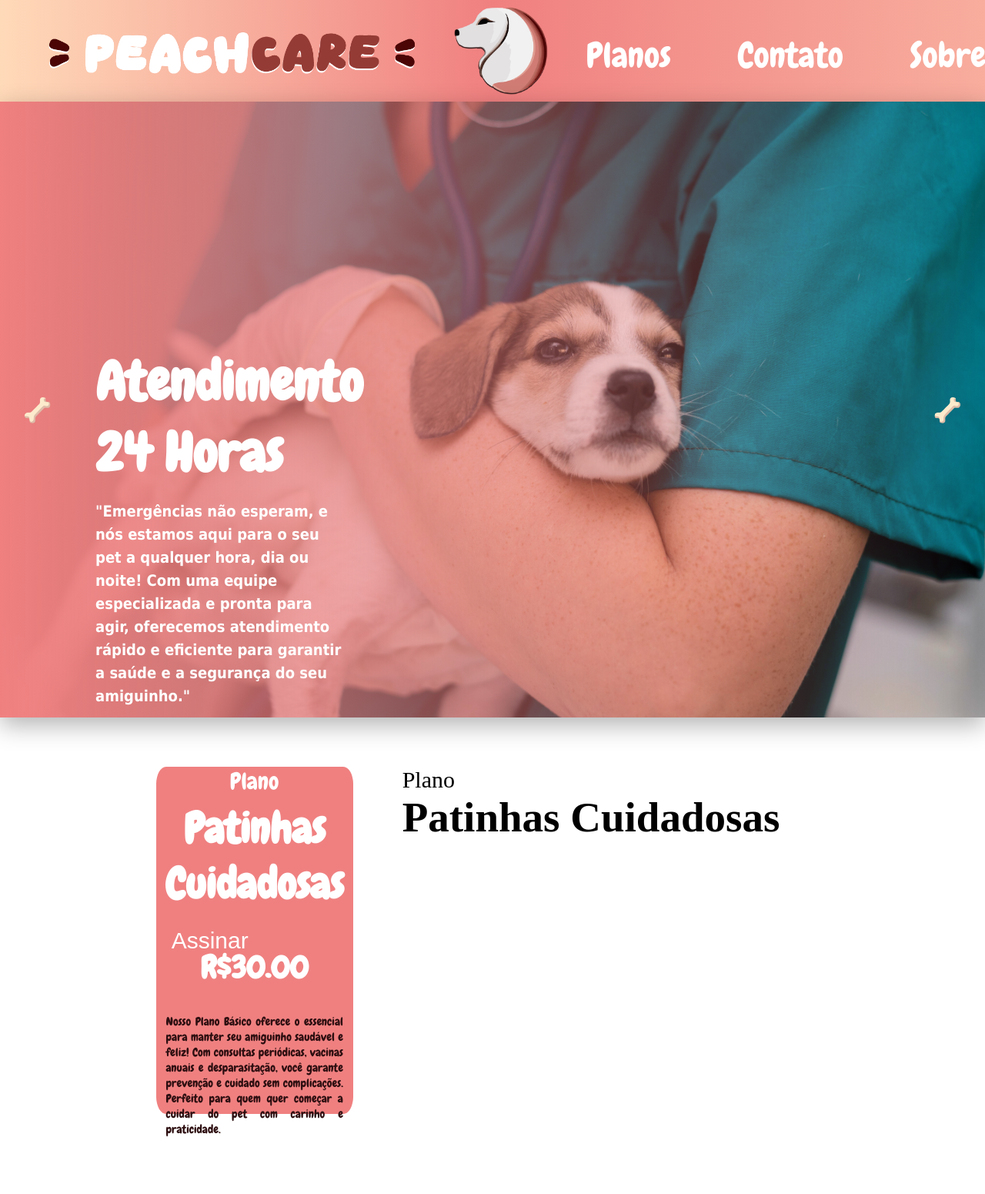
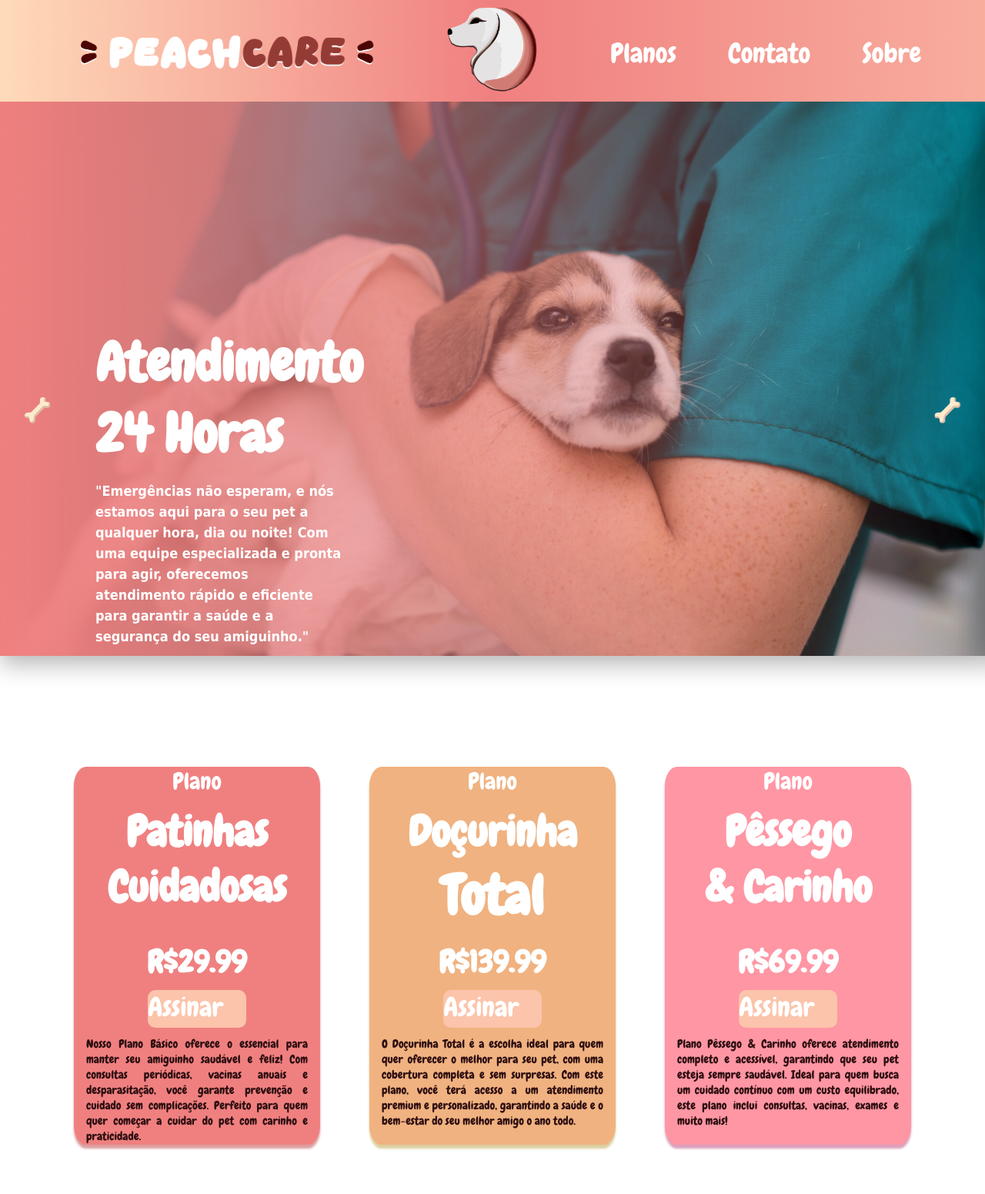
Before and after one commit to Faelavgtt/BancoDeDados, a PHP site: page /pages/home/index.html in a window 1280 px wide. Shown: the whole page at 77% size. Before the commit the page ends 1477 px from the top, so only its background shows below. Run offline with PHP 8.4, Linux system fonts and the light colour scheme; some web fonts are replaced; grey boxes are pictures that could not be loaded.

Commit message:
update 14 de fev

```diff
--- a/Desenvolvimento_Web/Fevereiro 25/12 de fevereiro/pages/home/index.html
+++ b/Desenvolvimento_Web/Fevereiro 25/12 de fevereiro/pages/home/index.html
@@ -6,6 +6,7 @@
     <title>Home</title>
     <link rel="shortcut icon" href="../../img/logo-img.png" type="image/x-icon">
     <link rel="stylesheet" href="../../style/home.css">
+
 </head>
 <header>
     <div class="header">
@@ -13,10 +14,9 @@
             <img src="../../img/logo-name-white.png" alt="peachcare" id="logo-name">
             <img src="../../img/logo-img.png" alt="logo-PeachCare" id="logo-img">
             <nav id="navbar">
-                <a>Planos</a>
-                <a>Contato</a>
-                <a>Sobre</a>
-
+                    <a>Planos</a>
+                    <a>Contato</a>
+                    <a>Sobre</a>
             </nav>
         </div>
     </div>
@@ -75,20 +75,32 @@
                 <div id="plano">
                     <a>Plano</a>
                     <h2>Patinhas Cuidadosas</h2>
-                    <h3>R$30.00</h3>
-                    <button>Assinar</button>
+                    <h3>R$29.99</h3>
+                    <button class="assinar">Assinar</button>
                     <a id="descricao-patinhas">Nosso Plano Básico oferece o essencial para manter seu amiguinho saudável e feliz! Com consultas periódicas, vacinas anuais e desparasitação, você garante prevenção e cuidado sem complicações.
                        Perfeito para quem quer começar a cuidar do pet com carinho e praticidade.</a>
                 </div>
                 <div id="plano2">
                     <a>Plano</a>
-                    <h2>Patinhas Cuidadosas</h2>
-
+                    <h2>Doçurinha <br><span style="font-size: 70px;">Total</span></h2>
+                    <h3>R$139.99</h3>
+                    <button class="assinar">Assinar</button>
+                    <a id="descricao-doce">O Doçurinha Total  é a escolha ideal para quem quer oferecer o melhor para seu pet, com uma cobertura completa e sem surpresas. Com este plano, você terá acesso a um atendimento premium e personalizado, garantindo a saúde e o bem-estar do seu melhor amigo o ano todo.</a>
+                </div>
+                <div id="plano3">
+                    <a>Plano</a>
+                    <h2>Pêssego <br>& Carinho</h2>
+                    <h3>R$69.99</h3>
+                    <button class="assinar">Assinar</button>
+                    <a id="descricao-patinhas">Plano Pêssego & Carinho oferece atendimento completo e acessível, garantindo que seu pet esteja sempre saudável. Ideal para quem busca um cuidado contínuo com um custo equilibrado, este plano inclui consultas, vacinas, exames e muito mais!</a>
 
                 </div>
-                <div id="plano3">
-
-                </div>
+            </div>
+            <div class="sevico">
+                <div></div>
+                <div></div>
+                <div></div>
+                <div></div>
             </div>
     </div>
     <script src="../../script/script.js"></script>
--- a/Desenvolvimento_Web/Fevereiro 25/12 de fevereiro/script/script.js
+++ b/Desenvolvimento_Web/Fevereiro 25/12 de fevereiro/script/script.js
@@ -2,6 +2,7 @@ const container = document.querySelector('.container_carrossel');
 const slides = document.querySelectorAll('.item_carrossel');
 const prev = document.getElementById('prev');
 const next = document.getElementById('next');
+
 
 let index = 0;
 
@@ -31,4 +32,9 @@ let autoSlide = setInterval(autoPlay, 10000);
 function resetAutoPlay() {
     clearInterval(autoSlide);
     autoSlide = setInterval(autoPlay, 10000);
-}
+};
+
+
+document.getElementById("assinar").addEventListener("click",() =>{
+    window.location.href = "../planos/plano-patinhas.html"
+})
--- a/Desenvolvimento_Web/Fevereiro 25/12 de fevereiro/style/base.css
+++ b/Desenvolvimento_Web/Fevereiro 25/12 de fevereiro/style/base.css
@@ -23,10 +23,6 @@
 
 }
 
-#banner>img{
-    width: 100%;
-
-}
 
 #logo-img{
     position: relative;
@@ -42,6 +38,7 @@
 }
 
 #navbar{
+    display: block;
     position: relative;
     font-family: "Chewy", serif;
     color: #ffffff;
@@ -50,3 +47,197 @@
     gap: 25%;
 
 }
+
+
+@media (max-width: 1300px){
+
+
+    #logo-img{
+        position: relative;
+        width: 125px;
+        padding-bottom: 1%;
+
+
+    }
+
+    #logo-name{
+        width: 400px;
+
+    }
+
+    #navbar{
+        position: relative;
+        font-size: 35px;
+        display: flex;
+        gap: 25%;
+
+    }
+
+}
+
+@media (max-width: 1070px) {
+    #logo-img{
+        position: relative;
+        width: 100px;
+        padding-bottom: 1%;
+
+
+    }
+
+    #logo-name{
+        width: 300px;
+
+    }
+
+    #navbar{
+        position: relative;
+        font-size: 30px;
+        display: flex;
+        gap: 25%;
+
+    }
+}
+
+@media (max-width: 880px) {
+    #logo-img{
+        position: relative;
+        width: 70px;
+        padding-bottom: 1%;
+
+
+    }
+
+    #logo-name{
+        width: 250px;
+
+    }
+
+    #navbar{
+        position: relative;
+        font-size: 30px;
+        display: flex;
+        gap: 15%;
+
+    }
+}
+@media (max-width: 680px) {
+    #logo-img{
+        position: relative;
+        width: 60px;
+        padding-bottom: 3%;
+
+
+    }
+
+    #logo-name{
+        width: 200px;
+
+    }
+
+    #navbar{
+        position: relative;
+        font-size: 25px;
+        display: flex;
+        gap: 15%;
+
+    }
+    .header{
+        max-height: 100px;
+        padding-top: 2%;
+        padding-bottom: 2%;
+        padding-right: 10%;
+
+    }
+}
+@media (max-width: 554px) {
+    #logo-img{
+        position: relative;
+        width: 55px;
+        padding-bottom: 2%;
+
+
+    }
+
+    #logo-name{
+        width: 150px;
+
+    }
+
+    #navbar{
+        position: relative;
+        font-size: 25px;
+        display: flex;
+        gap: 15%;
+
+    }
+    .header{
+        max-height: 100px;
+        padding-top: 2%;
+        padding-bottom: 2%;
+        padding-right: 15%;
+
+    }
+}
+@media (max-width: 489px) {
+    #logo-img{
+        position: relative;
+        width: 60px;
+        padding-bottom: 2%;
+
+
+    }
+
+    #logo-name{
+        display: none;
+
+    }
+
+    #navbar{
+        position: relative;
+        font-size: 30px;
+        display: flex;
+        gap: 15%;
+
+    }
+    .header{
+        background: linear-gradient(to right, #f08080,#f8ad9d);
+        width: 100%;
+        max-height: 100px;
+        padding-top: 2%;
+        padding-bottom: 2%;
+        padding-right: 10%;
+
+    }
+}
+
+@media (max-width: 399px) {
+    #logo-img{
+        position: relative;
+        width: 60px;
+        padding-bottom: 2%;
+
+
+    }
+
+    #logo-name{
+        display: none;
+
+    }
+
+    #navbar{
+        position: relative;
+        font-size: 25px;
+        display: flex;
+        gap: 15%;
+
+    }
+    .header{
+        background: linear-gradient(to right, #f08080,#f8ad9d);
+        width: 100%;
+        max-height: 100px;
+        padding-top: 2%;
+        padding-bottom: 2%;
+        padding-right: 15%;
+
+    }
+}
--- a/Desenvolvimento_Web/Fevereiro 25/12 de fevereiro/style/home.css
+++ b/Desenvolvimento_Web/Fevereiro 25/12 de fevereiro/style/home.css
@@ -1,18 +1,11 @@
 @import url(../style/base.css);
-
-#banner{
-    display: flex;
-    justify-content: center;
-
-}
-
 
 .carrossel {
     position: relative;
     width: 100%;
-    height: 800px;
+    height: 100vh;
     overflow: hidden;
-    box-shadow: 0 10px 30px rgba(0, 0, 0, 0.3);
+
 
 }
 
@@ -25,18 +18,19 @@
 .item_carrossel {
     display: flex;
     width: 100%;
-    height: 800px;
+    height: 90vh;
     position: relative;
     align-items: center;
     justify-content: center;
     background-size: cover;
     background-position: center;
+    box-shadow: 0 10px 30px rgba(0, 0, 0, 0.3);
 }
 
 .bg_carrossel {
     position: absolute;
     width: 100%;
-    height: 100%;
+    height: 90vh;
     background: linear-gradient(to right, #f08080, transparent);
     background-blend-mode: overlay;
 }
@@ -85,7 +79,7 @@
     color: white;
 }
 
-button {
+.carrossel>button {
     position: absolute;
     top: 50%;
     color: white;
@@ -124,12 +118,13 @@ button:hover {
 
 #plano{
     display: grid;
-    grid-template-rows: 10% 40% 20% 20%;
+    grid-template-rows: 10% 32% 20% 10%;
     width: 20%;
     background-color: #f08080;
     font-family: "Chewy", serif;
     color: white;
     border-radius: 5%;
+    box-shadow: 0 5px 3px rgba(168, 13, 13, 0.4);
 
 
 
@@ -151,6 +146,95 @@ button:hover {
     position: relative;
     text-align: center;
 }
+
+.assinar{
+    display: flex;
+    justify-self: center;
+    border-radius: 10px;
+    cursor: pointer;
+    flex-direction: column;
+    font-size: 35px;
+    border: none;
+    background-color: #fbc4ab;
+    transition: all 0.5s ease;
+    transform: translateY(-10%);
+    width: 40%;
+    height: 100%;
+    font-family: "Chewy", serif;
+    color: white;
+}
+ #plano>button:hover{
+        background-color:#ec344c;
+        transform: translateY(2%) scale(0.9);
+
+ }
+
+ #plano2{
+    display: grid;
+    grid-template-rows: 10% 32% 20% 10%;
+    width: 20%;
+    background-color: #f0b280;
+    font-family: "Chewy", serif;
+    color: rgb(255, 255, 255);
+    border-radius: 5%;
+    box-shadow: 0 5px 3px rgba(168, 132, 13, 0.4);
+
+
+
+
+}
+
+#plano3{
+    display: grid;
+    grid-template-rows: 10% 32% 20% 10%;
+    width: 20%;
+    background-color: #ff96a4;
+    font-family: "Chewy", serif;
+    color: white;
+    border-radius: 5%;
+    box-shadow: 0 5px 3px rgba(168, 13, 85, 0.4);
+
+
+
+}
+
+#plano2>button:hover{
+    background-color:#f89b6f;
+    transform: translateY(2%) scale(0.9);
+
+}
+
+#plano3>button:hover{
+    background-color:#f36c94;
+    transform: translateY(2%) scale(0.9);
+
+}
+
+#descricao-patinhas{
+    font-size: 15px;
+    text-align: justify;
+    margin-left: 5%;
+    margin-right: 5%;
+    color: #2e0f11;
+    padding-top: 2%;
+    padding-bottom: 20%;
+
+}
+
+
+#descricao-doce{
+    font-size: 15px;
+    text-align: justify;
+    margin-left: 5%;
+    margin-right: 5%;
+    color: #2e0f11;
+    padding-top: 2%;
+    padding-bottom: 20%;
+
+
+
+}
+
 #descricao-patinhas{
     font-size: 15px;
     text-align: justify;
@@ -163,3 +247,34 @@ button:hover {
 
 
 }
+
+
+
+@media (max-width: 1600px) {
+    #plano{
+        display: grid;
+        grid-template-rows: 10% 35% 15% 10%;
+        width: 25%;
+
+    }
+    #plano2{
+        display: grid;
+        grid-template-rows: 10% 35% 15% 10%;
+        width: 25%;
+
+    }
+    #plano3{
+        display: grid;
+        grid-template-rows: 10% 35% 15% 10%;
+        width: 25%;
+
+    }
+
+    .text_carrossel h2 {
+        font-size: 18px;
+        line-height: 1.5;
+
+    }
+
+
+}
```
Also changed, not shown: Desenvolvimento_Web/Fevereiro 25/12 de fevereiro/pages/planos/plano-patinhas.html (added, +29 -0 lines), Desenvolvimento_Web/Fevereiro 25/12 de fevereiro/pages/planos/index.html (deleted).
